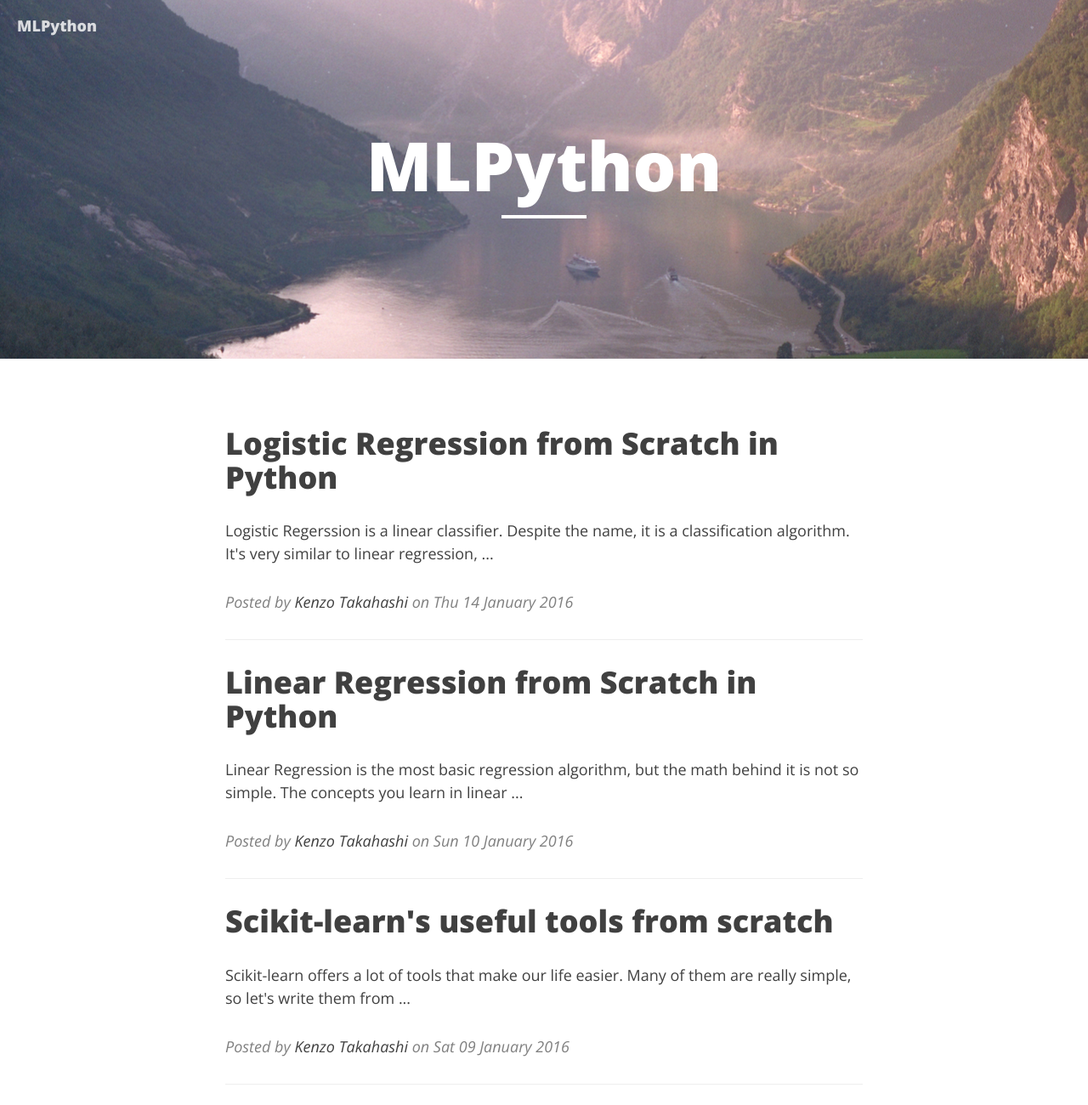
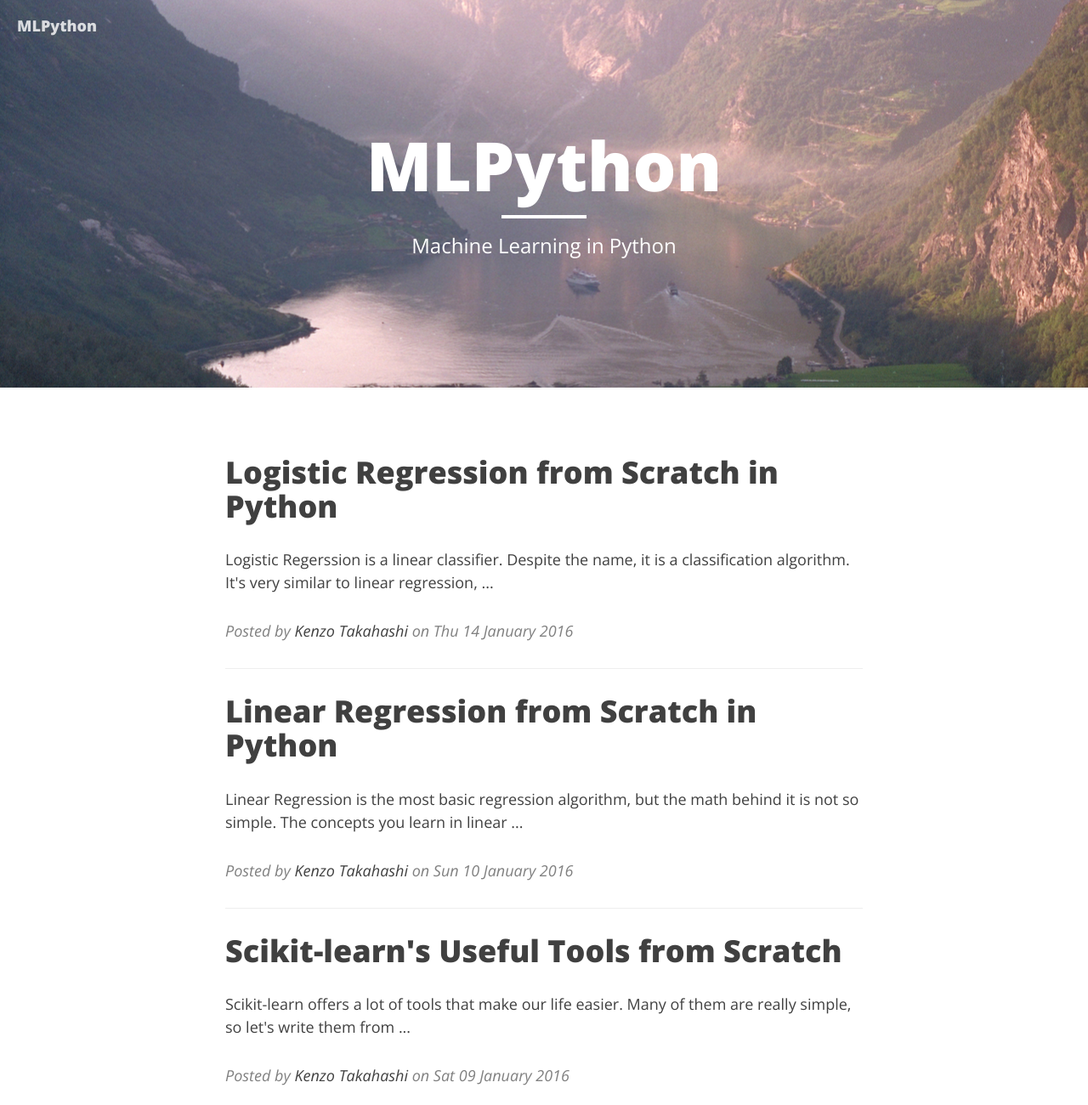
Before and after one commit to kenzotakahashi/kenzotakahashi.github.io, a plain HTML site: page index.html in a window 1280 px wide. Shown: the top 1300 px of the page at 85% size. Drawn offline with nearby package versions, Linux system fonts and the light colour scheme.

Commit message:
Update documentation

```diff
--- a/index.html
+++ b/index.html
@@ -18,7 +18,7 @@
         <link href="/theme/css/clean-blog.min.css" rel="stylesheet">
 
         <!-- Code highlight color scheme -->
-            <link href="/theme/css/code_blocks/darkly.css" rel="stylesheet">
+            <link href="/theme/css/code_blocks/monokai.css" rel="stylesheet">
 
 
         <!-- Custom Fonts -->
@@ -73,7 +73,7 @@
                     <div class="page-heading">
                         <h1>MLPython</h1>
                         <hr class="small">
-                        <span class="subheading"></span>
+                        <span class="subheading">Machine Learning in Python</span>
                     </div>
                 </div>
             </div>
@@ -111,9 +111,9 @@
         </div>
         <hr>
         <div class="post-preview">
-            <a href="/scikit-learns-useful-tools-from-scratch.html" rel="bookmark" title="Permalink to Scikit-learn's useful tools from scratch">
+            <a href="/scikit-learns-useful-tools-from-scratch.html" rel="bookmark" title="Permalink to Scikit-learn's Useful Tools from Scratch">
                 <h2 class="post-title">
-                    Scikit-learn's useful tools from scratch
+                    Scikit-learn's Useful Tools from Scratch
                 </h2>
             </a>
                 <p>Scikit-learn offers a lot of tools that make our life easier. Many of them are really simple, so let's write them from ...
```
Also changed, not shown: archives.html (+2 -2 lines), author/kenzo-takahashi.html (+3 -3 lines), authors.html (+1 -1 lines), categories.html (+1 -1 lines), category/misc.html (+3 -3 lines), k-nearest-neighbor-from-scratch-in-python.html (+1 -1 lines), linear-regression-from-scratch-in-python.html (+1 -1 lines), logistic-regression-from-scratch-in-python.html (+1 -1 lines), scikit-learns-useful-tools-from-scratch.html (+3 -3 lines), tags.html (+1 -1 lines).
